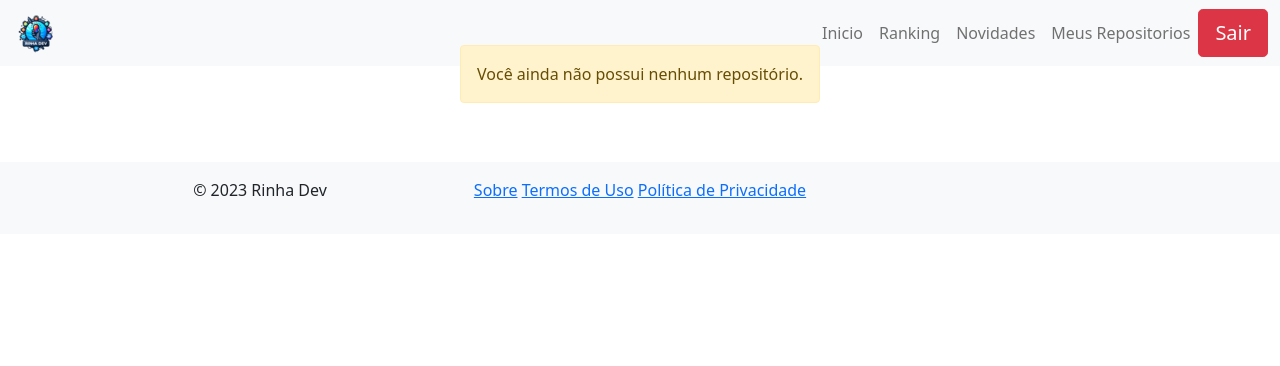
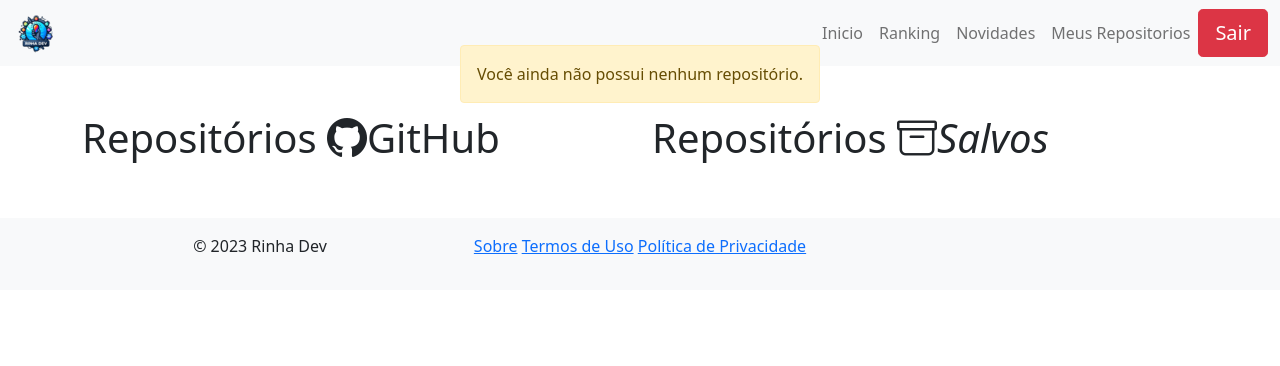
Before and after one commit to mabeldev/Rinha-Dev, a Django app: page /repositories in a window 1280 px wide. Shown: the top 366 px of the page. Run offline with Django 5.2, Linux system fonts and the light colour scheme; the visitor is signed in with stand-in values (Sample User, id 1); data that the repository does not hold is empty.

Commit message:
🎨Header para listas

```diff
--- a/templates/repositorios/repositorios.html
+++ b/templates/repositorios/repositorios.html
@@ -3,6 +3,7 @@
 <main class="container mt-5">
     <div class="row">
         <div class="col-lg-6">
+            <h1 class="display-20">Repositórios <i class="bi bi-github"></i>GitHub</h1>
             {% for repo in git_repos %}
             <div class="card mb-3">
                 <div class="card-body">
@@ -34,6 +35,7 @@
             {% include 'shared/pagination.html' with page_data=git_repos page_name='git_page' %}
         </div>
         <div class="col-lg-6">
+            <h1 class="display-20">Repositórios <i class="bi bi-archive">Salvos</i> </h1>
             {% for repo in db_repos %}
             <div class="card mb-3">
                 <div class="card-body">
```
